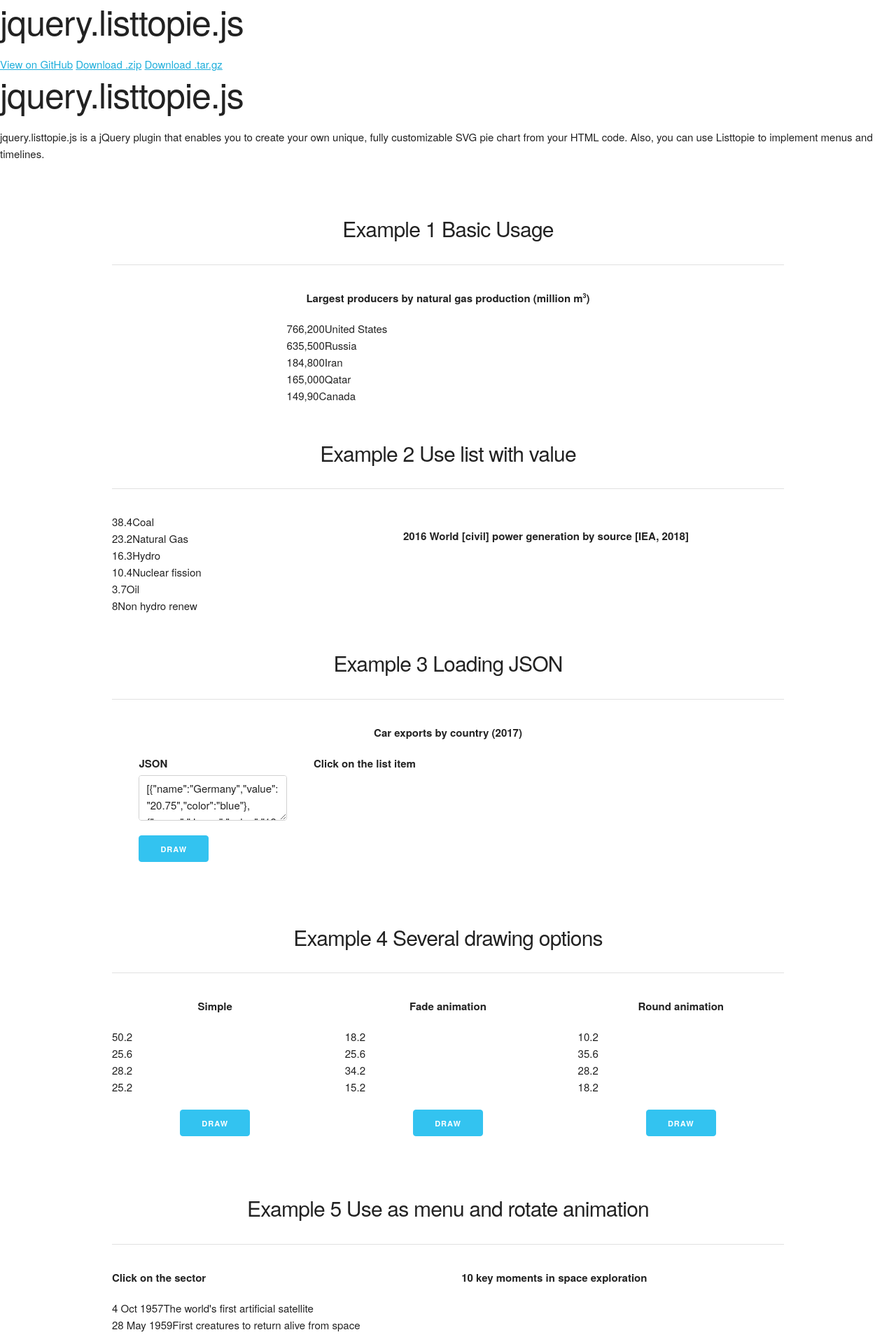
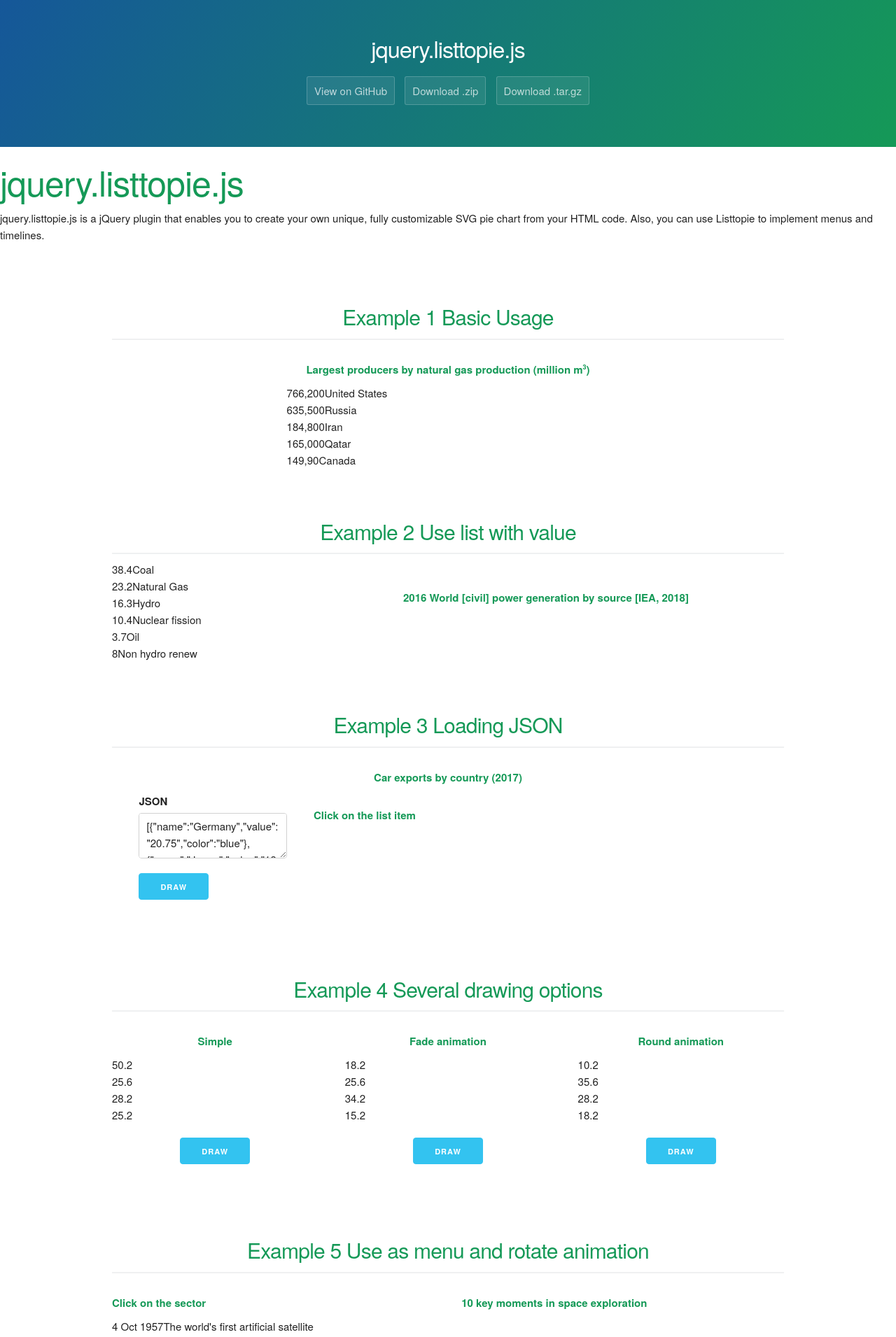
Before and after one commit to dkdevru/jquery.listtopie.js, a Jekyll site: the page built from index.html, in a window 1280 px wide. Shown: the top 1911 px of the page at 70% size. Built offline with Jekyll 4.4.1, drawn with Linux system fonts in a browser that asks for light colours; nearby versions of some CDN libraries; library files that are not in the unit come from our copies.

Commit message:
edit css

```diff
--- a/_includes/head.html
+++ b/_includes/head.html
@@ -3,7 +3,7 @@
   <title>{{ site.title }}</title>
   <meta name="viewport" content="width=device-width, initial-scale=1">
   <meta name="theme-color" content="#157878">
-    <!-- <link rel="stylesheet" href="{{ site.baseurl }}/css/cayman.css">-->
+    <link rel="stylesheet" href="{{ site.baseurl }}/css/cayman.css">
   <link rel="stylesheet" href="{{ site.baseurl }}/css/normalize.css">
   <link rel="stylesheet" href="{{ site.baseurl }}/css/skeleton.css">
       <link rel="stylesheet" href="{{ site.baseurl }}/css/style.css">
--- a/css/cayman.css
+++ b/css/cayman.css
@@ -156,9 +156,9 @@ a:hover { text-decoration: none; }
 
 .main-content { word-wrap: break-word; }
 .main-content :first-child { /*margin-top: 0;*/ }
-@media screen and (min-width: 64em) { .main-content { max-width: 64rem; padding: 2rem 6rem; margin: 0 auto; font-size: 1.1rem; } }
+/*@media screen and (min-width: 64em) { .main-content { max-width: 64rem; padding: 2rem 6rem; margin: 0 auto; font-size: 1.1rem; } }
 @media screen and (min-width: 42em) and (max-width: 64em) { .main-content { padding: 2rem 4rem; font-size: 1.1rem; } }
-@media screen and (max-width: 42em) { .main-content { padding: 2rem 1rem; font-size: 1rem; } }
+@media screen and (max-width: 42em) { .main-content { padding: 2rem 1rem; font-size: 1rem; } }*/
 .main-content img { max-width: 100%; }
 .main-content h1, .main-content h2, .main-content h3, .main-content h4, .main-content h5, .main-content h6 { margin-top: 2rem; margin-bottom: 1rem; font-weight: normal; color: #159957; }
 .main-content p { margin-bottom: 1em; }
```
